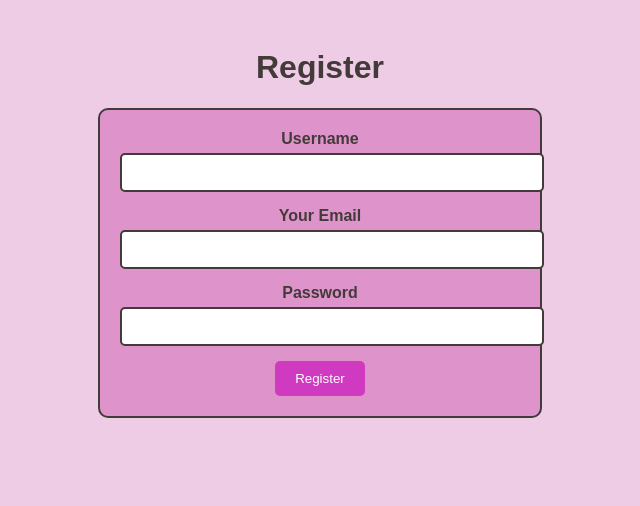
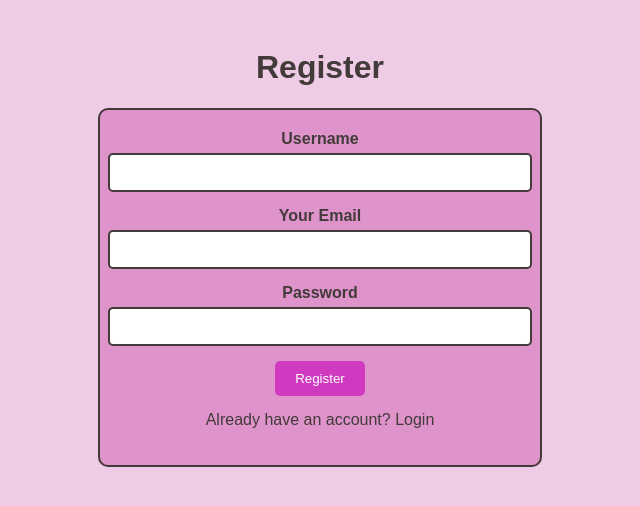
Before and after one commit to Nabilanf10/PWPNABILANF221, a Flask app: page /register in a window 1280 px wide. Shown: the top 506 px of the page, without its empty margins (320-960 px from the left). Run offline with Flask 3, Linux system fonts and the light colour scheme.

Commit message:
register.html

```diff
--- a/templates/register.html
+++ b/templates/register.html
@@ -24,17 +24,21 @@
         .form-control {
             width: 100%;
             margin-bottom: 15px;
+            display: flex;
+            flex-direction: column;
+            align-items: center; /* Pusatkan label dan input secara horizontal */
+        }
+        .form-control label {
+            display: block;
+            margin-bottom: 5px;
+            font-weight: bold;
+            text-align: center; /* Agar teks label sejajar di tengah */
         }
         .form-control input {
             width: 100%;
             padding: 10px;
             border: 2px solid #433a3a;
             border-radius: 5px;
-        }
-        .form-control label {
-            display: block;
-            margin-bottom: 5px;
-            font-weight: bold;
         }
         .btn-submit {
             background-color: rgba(203, 30, 191, 0.756);
@@ -49,6 +53,16 @@
         }
         .flash-messages {
             display: none; /* Sembunyikan elemen flash messages */
+        }
+        p {
+            margin-top: 15px;
+        }
+        a {
+            color: #433a3a;
+            text-decoration: none;
+        }
+        a:hover {
+            text-decoration: underline;
         }
     </style>
 </head>
@@ -65,7 +79,6 @@
             {% endif %}
             {% endwith %}
         </div>
-
         <form action="{{ url_for('register') }}" method="POST">
             <div class="form-control">
                 <label for="username">Username</label>
@@ -81,6 +94,7 @@
             </div>
             <button type="submit" class="btn-submit">Register</button>
         </form>
+        <p>Already have an account? <a href="{{ url_for('login') }}">Login</a></p>
     </div>
 </body>
 </html>
```
